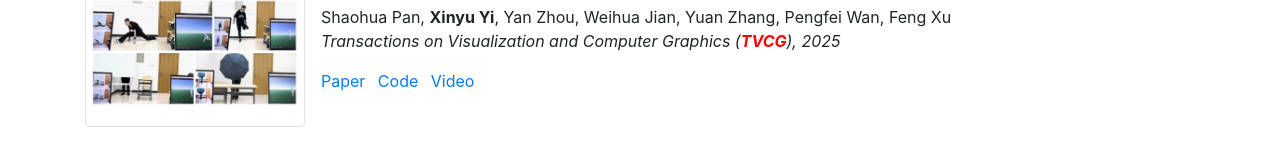
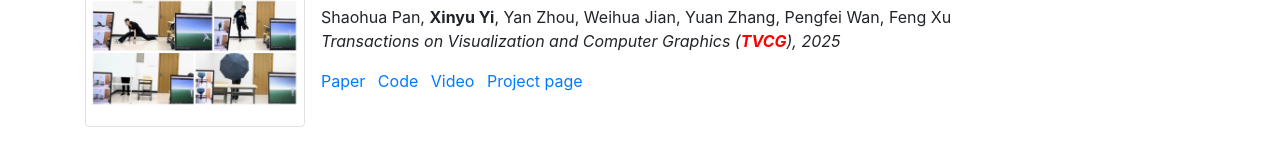
Before and after one commit to Xinyu-Yi/Xinyu-Yi.github.io, a plain HTML site: page index.html in a window 1280 px wide. Shown: the part 609-758 px from the top of the page. Drawn offline with Linux system fonts and the light colour scheme.

Commit message:
add homepage

```diff
--- a/index.html
+++ b/index.html
@@ -78,7 +78,7 @@
                 <li class="list-inline-item"><a href="https://arxiv.org/abs/2508.06139">Paper</a></li>
                 <li class="list-inline-item"><a href="https://github.com/shaohua-pan/DiffCap">Code</a></li>
                 <li class="list-inline-item"><a href="https://www.youtube.com/watch?v=EYVZ1Cdnb2Y">Video</a></li>
-                <!--li class="list-inline-item"><a href="https://xinyu-yi.github.io/GlobalPose/">Project page</a></li-->
+                <li class="list-inline-item"><a href="https://shaohua-pan.github.io/diffcap-page/">Project page</a></li>
               </ul>
             </div>
           </div>
```
